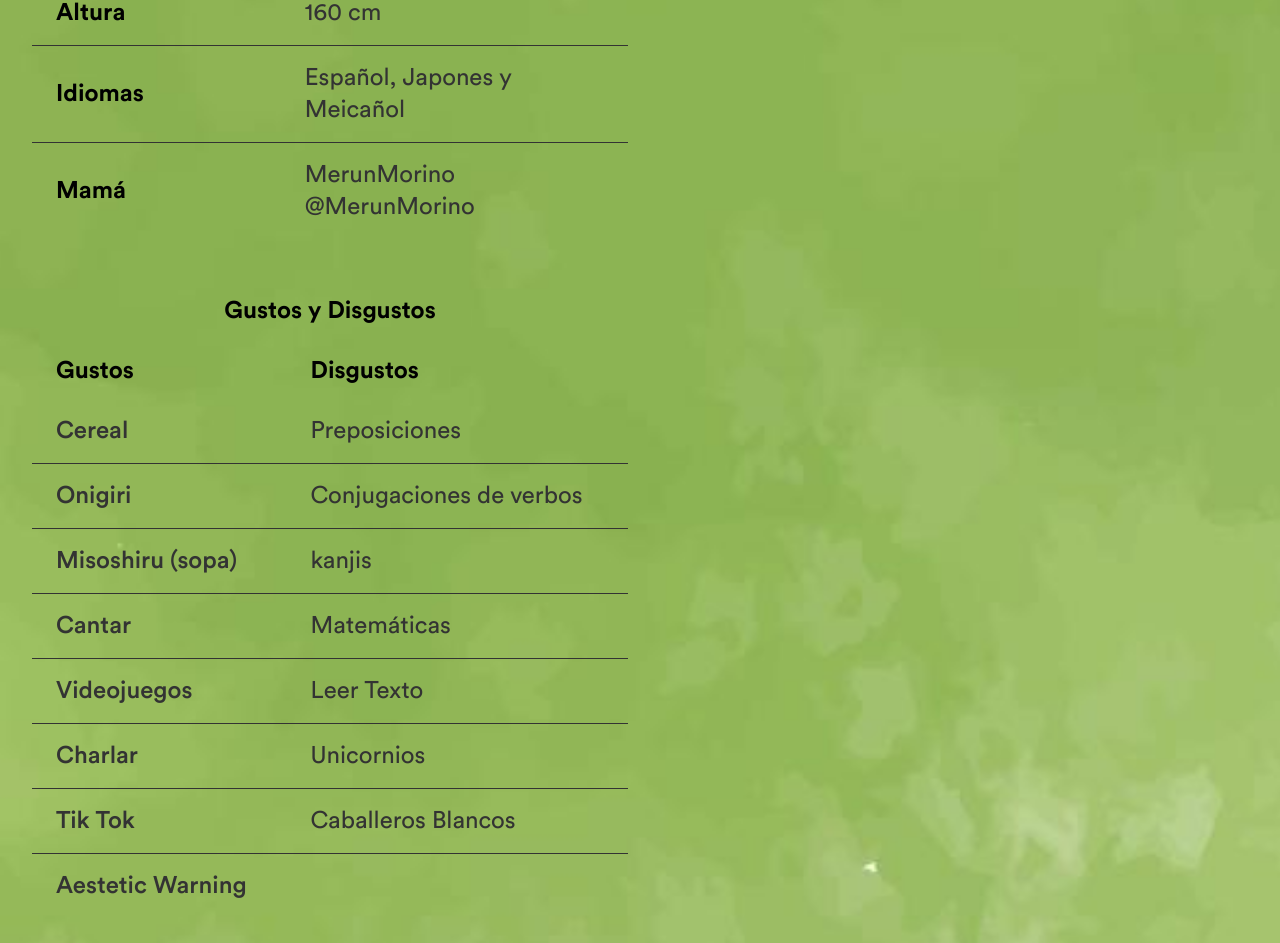
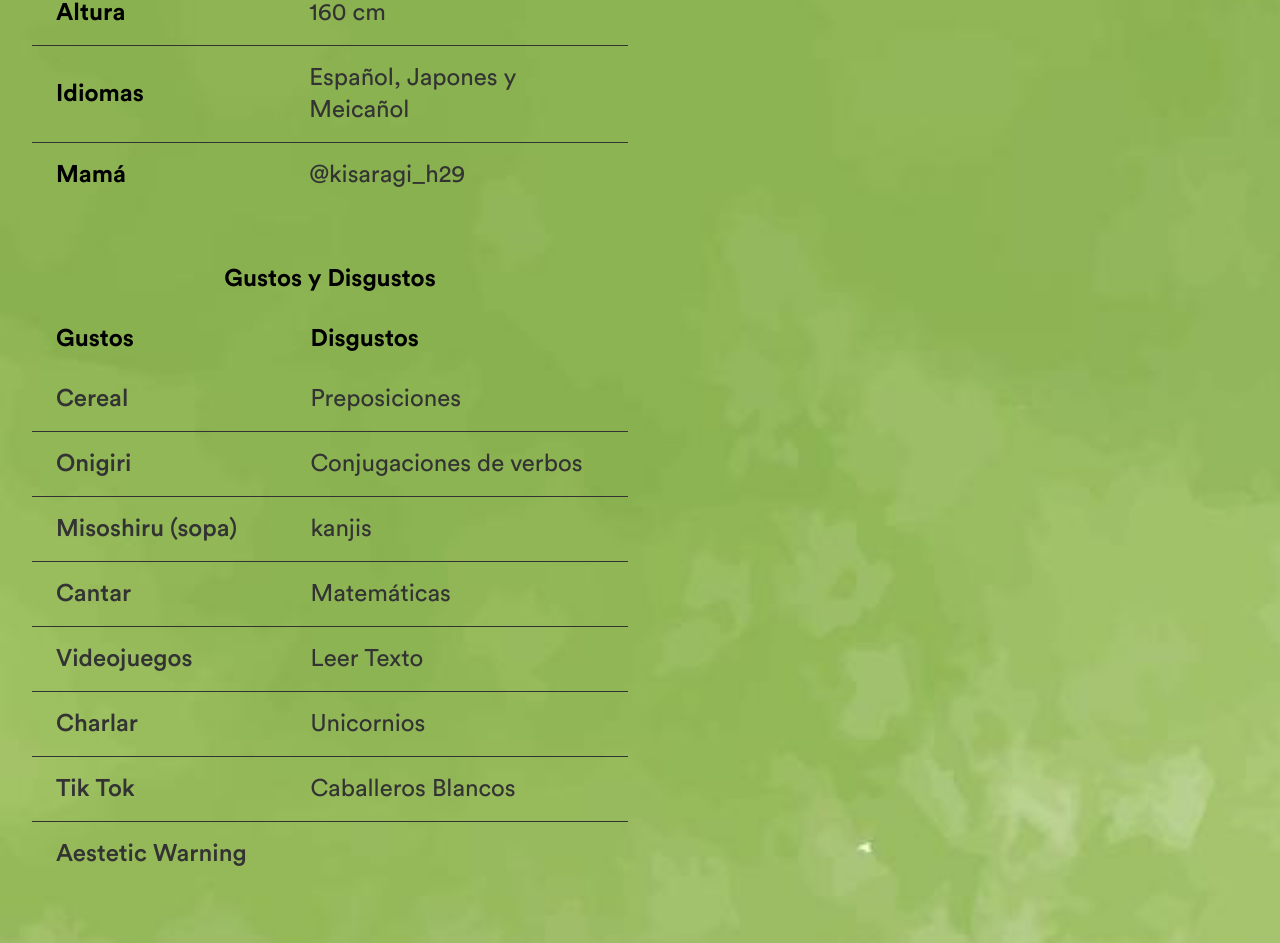
Before and after one commit to JohanLeon0914/meica05-fanpage, an Astro site: page / in a window 1280 px wide. Shown: the part 2189-3132 px from the top of the page. Built offline with nearby package versions, Linux system fonts and the light colour scheme; Astro itself is replaced by a stand-in of ours.

Commit message:
corrigiendo tabla

```diff
--- a/src/components/Profile.astro
+++ b/src/components/Profile.astro
@@ -118,7 +118,7 @@
               >
                 Mamá
               </th>
-              <td class="px-6 py-4"> MerunMorino @MerunMorino </td>
+              <td class="px-6 py-4"> @kisaragi_h29 </td>
             </tr>
           </tbody>
         </table>
```
